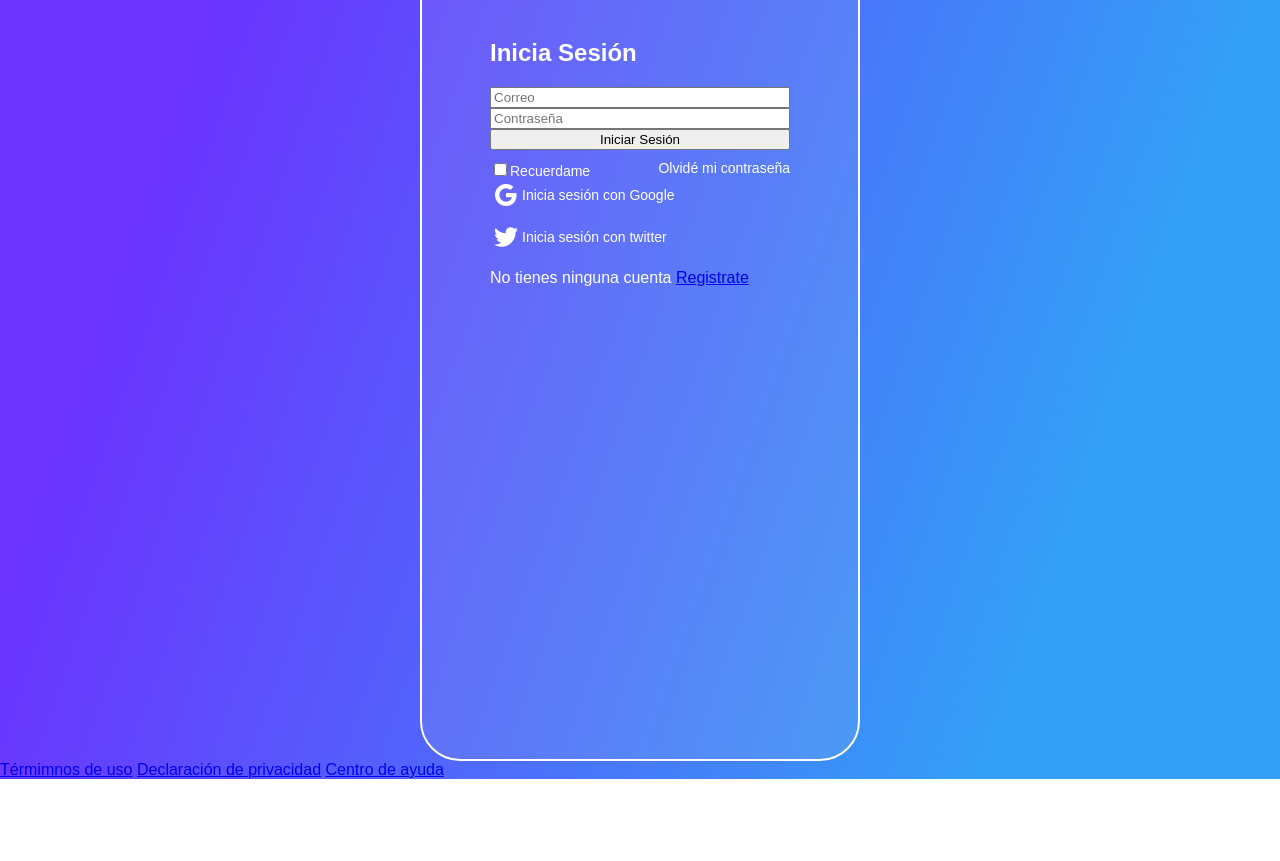
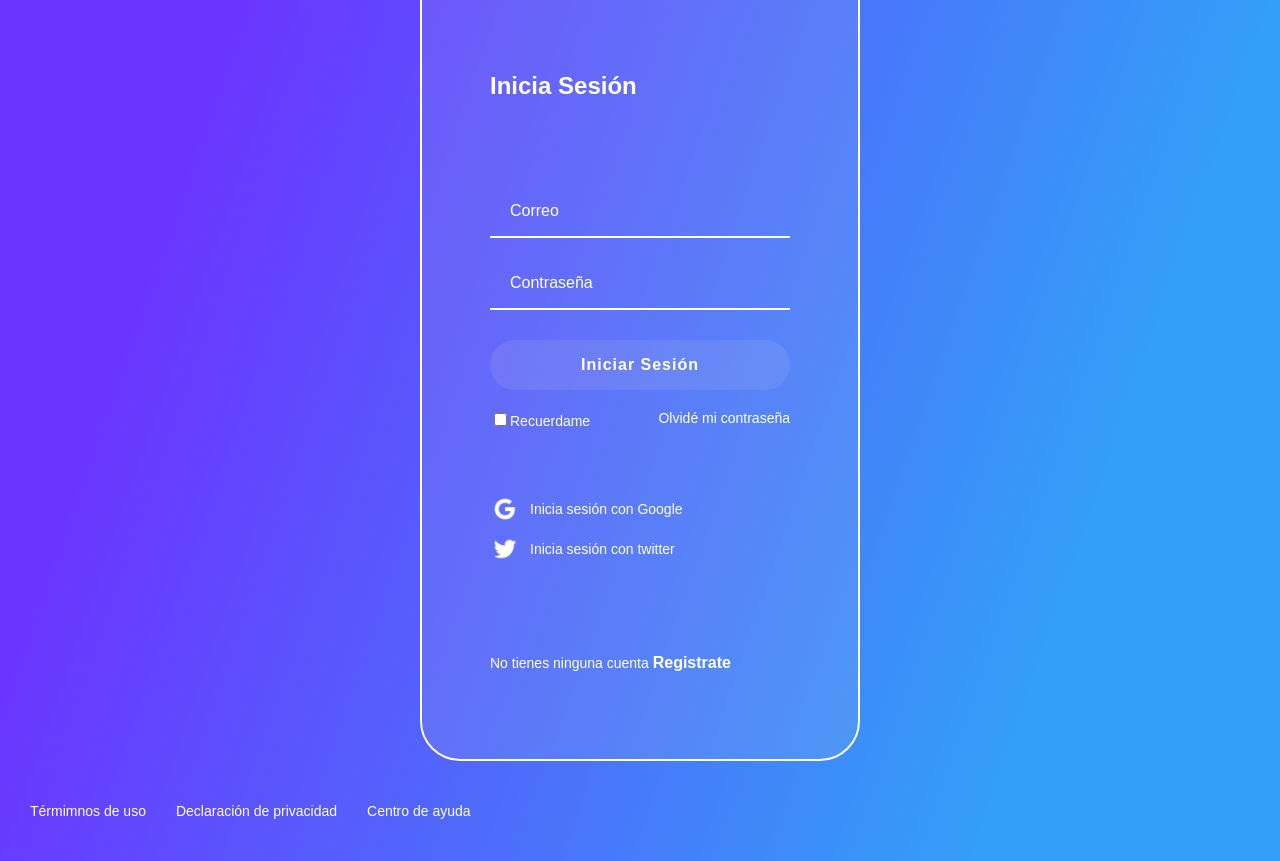
Before and after one commit to pedroalesp/Platzi-Video, a plain HTML site: page login.html in a window 1280 px wide. Shown: the part 123-984 px from the top of the page. Before the commit the page ends 902 px from the top, so only its background shows below. Drawn offline with Linux system fonts and the light colour scheme.

Commit message:
Finalizada página de inicio de sesión

```diff
--- a/styles.css
+++ b/styles.css
@@ -31,6 +31,9 @@ body {
     padding: 60px 68px 40px;
     min-height: 700px;
     width: 300px;
+    display: flex;
+    justify-content: space-around;
+    flex-direction: column;
 }
 .login__container--form {
     display: flex;
@@ -59,3 +62,64 @@ body {
     font-size: 14px;
     margin-bottom: 10px;
 }
+.login__container--social-media > div > img {
+    width: 30px;
+    margin-right: 10px;
+}
+.login__container--register {
+    font-size: 14px;
+}
+.login__container--register a {
+    font-size: 16px;
+    color: white;
+    font-weight: bold;
+    text-decoration: none;
+}
+.login__container--register a:hover {
+    text-decoration: underline;
+}
+.input {
+    background-color: transparent;
+    border-left: 0;
+    border-top: 0;
+    border-right: 0;
+    border-bottom: 2px solid white;
+    font-family: 'Muli', sans-serif;
+    font-size: 16px;
+    margin-bottom: 20px;
+    padding: 0px 20px;
+    outline: none;
+    height: 50px;
+}
+::placeholder {
+    color: white;
+}
+.button {
+    background-color: rgba(225, 225, 225, 0.1);
+    border: none;
+    border-radius: 25px;
+    color: white;
+    cursor: pointer;
+    font-size: 16px;
+    font-weight: bold;
+    font-family: 'Muli', sans-serif;
+    height: 50px;
+    letter-spacing: 1px;
+    margin: 10px 0;
+}
+.footer {
+    display: flex;
+    align-items: center;
+    height: 100px;
+    width: 100%;
+}
+.footer a {
+    color: white;
+    cursor: pointer;
+    font-size: 14px;
+    padding-left: 30px;
+    text-decoration: none;
+}
+.footer a:hover {
+    text-decoration: underline;
+}
```
